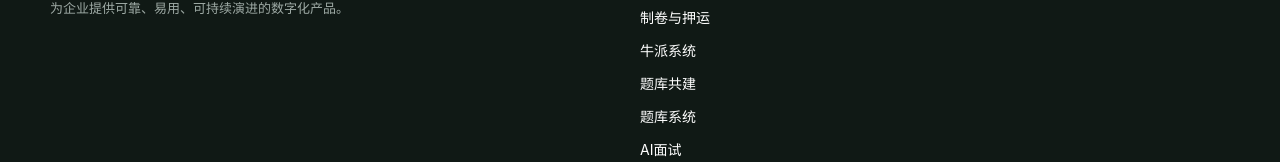
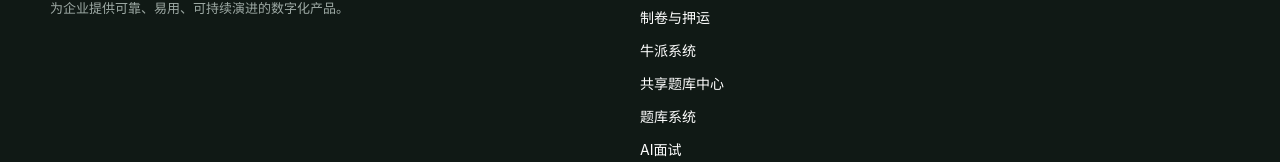
Before and after one commit to 763606865/zcyp-landing-hub, a Nuxt app: page /contact in a window 1280 px wide. Shown: the part 1088-1250 px from the top of the page. Built offline with nearby package versions, Linux system fonts and the light colour scheme.

Commit message:
fix:题库共建修改为题库共享中心

```diff
--- a/app/components/SiteFooter.vue
+++ b/app/components/SiteFooter.vue
@@ -12,7 +12,7 @@
         <NuxtLink to="/marking">阅卷服务</NuxtLink>
         <NuxtLink to="/escort">制卷与押运</NuxtLink>
         <NuxtLink to="/niupai">牛派系统</NuxtLink>
-        <NuxtLink to="/questionBank">题库共建</NuxtLink>
+        <NuxtLink to="/questionBank">共享题库中心</NuxtLink>
         <NuxtLink to="/question">题库系统</NuxtLink>
         <NuxtLink to="/aiInterview">AI面试</NuxtLink>
         <NuxtLink to="/computerService">机考服务</NuxtLink>
--- a/app/components/SiteHeader.vue
+++ b/app/components/SiteHeader.vue
@@ -30,7 +30,7 @@ const primaryNav = [
   { to: '/marking', label: '阅卷服务' },
   { to: '/escort', label: '制卷与押运' },
   { to: '/niupai', label: '牛派系统' },
-  { to: '/questionBank', label: '题库共建' },
+  { to: '/questionBank', label: '共享题库中心' },
   { to: '/question', label: '题库系统' },
   { to: '/aiInterview', label: 'AI面试' },
 ]
--- a/app/pages/contact.vue
+++ b/app/pages/contact.vue
@@ -12,7 +12,7 @@ const products = [
   { value: 3 as ProductValue, label: '阅卷服务' },
   { value: 4 as ProductValue, label: '制卷与押运' },
   { value: 5 as ProductValue, label: '牛派系统' },
-  { value: 6 as ProductValue, label: '题库共建' },
+  { value: 6 as ProductValue, label: '共享题库中心' },
   { value: 7 as ProductValue, label: '题库系统' },
   { value: 8 as ProductValue, label: 'AI面试系统' },
   { value: 9 as ProductValue, label: '机考服务' },
```
